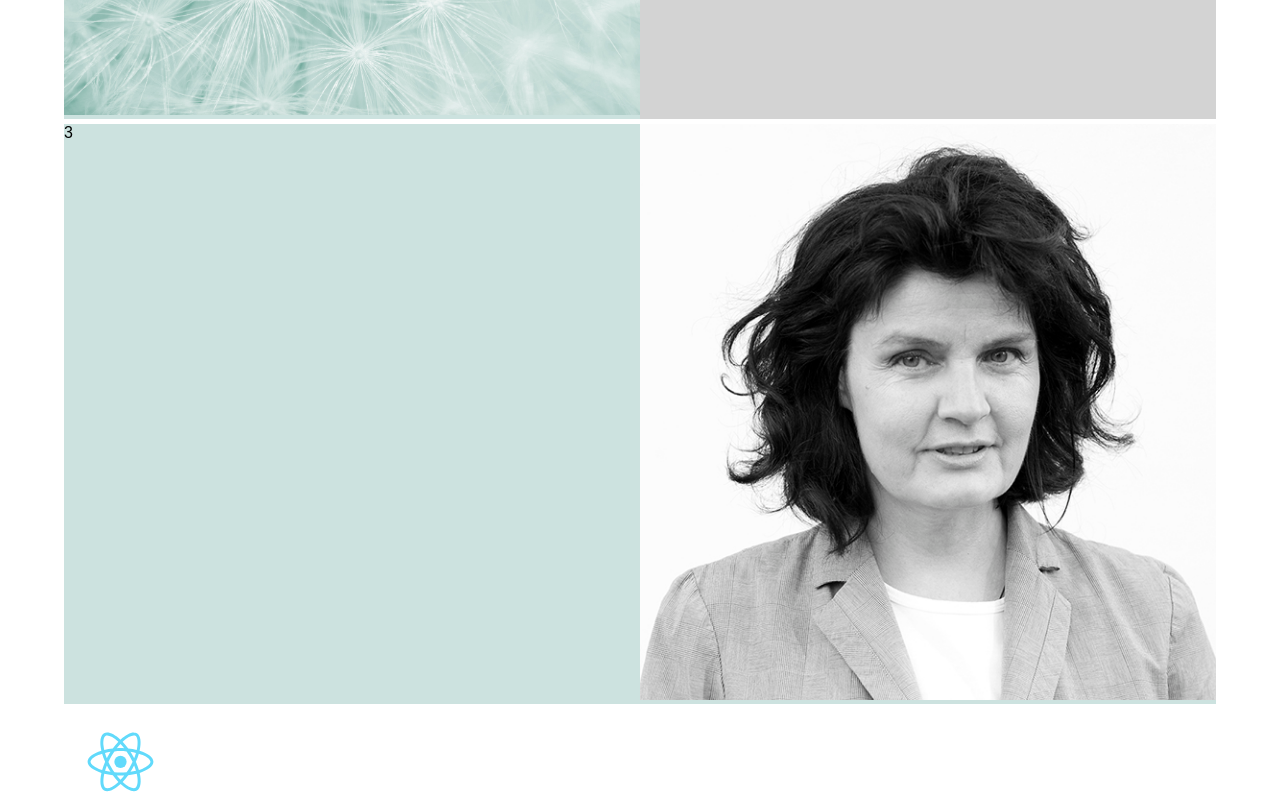
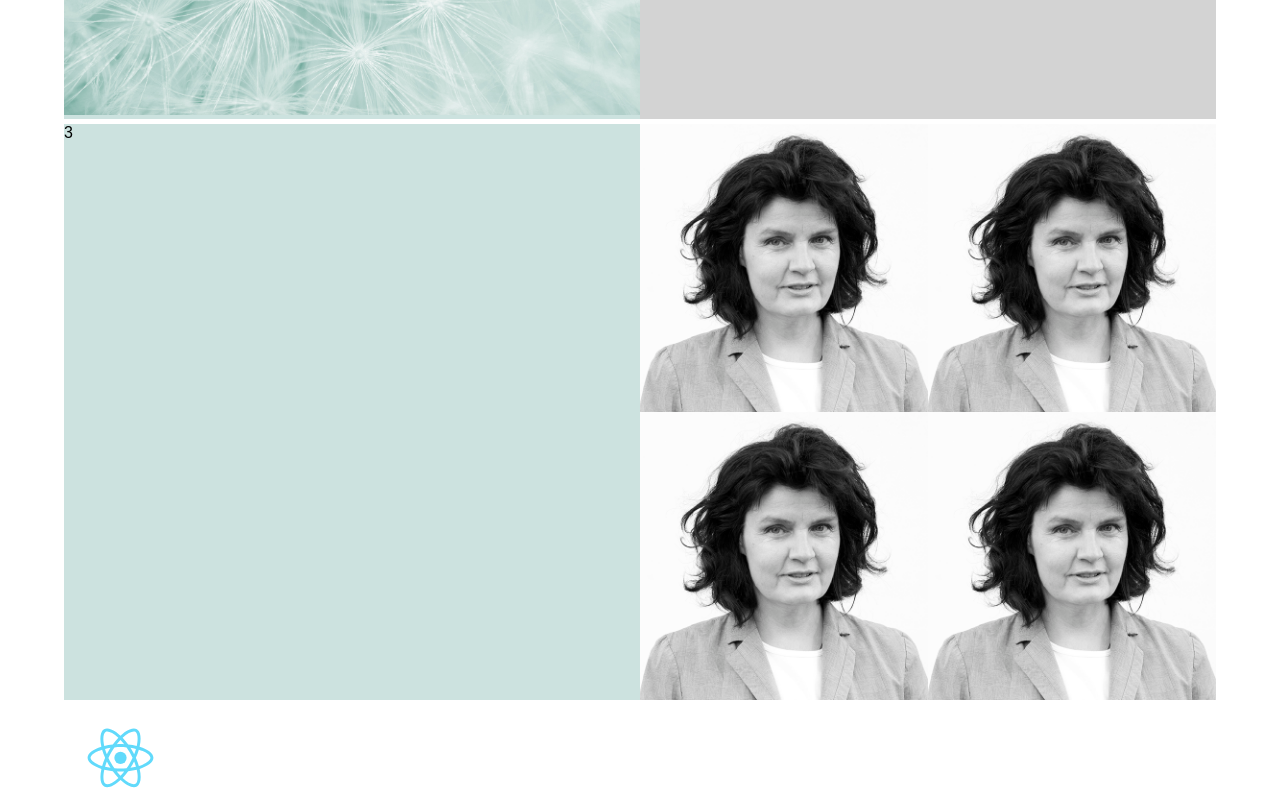
Before and after one commit to crazylittlepolka/portfolio, a React (Create React App) app: page / in a window 1280 px wide. Shown: the part 640-1446 px from the top of the page. Built offline with nearby package versions, Linux system fonts and the light colour scheme.

Commit message:
Function createCollage added to App.js

```diff
--- a/src/App.css
+++ b/src/App.css
@@ -67,7 +67,13 @@
 
 }
 
-.item4 {
+.collage {
+  display: grid;
+  grid-template-columns: auto auto;
+}
+
+.collage_item {
+  width: 100%;
 
 }
 
--- a/src/App.js
+++ b/src/App.js
@@ -6,6 +6,16 @@ import wreth from './wreth.png'
 import './App.css';
 
 class App extends Component {
+
+  createCollage = () => {
+    let collage = [];
+
+
+    for (let i=0; i<4; i++){
+      collage.push(<img src={portrait} className="collage_item" alt="portrait photo"/>)
+    }
+    return collage;
+  }
   render() {
     return (
       <div className="App">
@@ -36,13 +46,11 @@ class App extends Component {
           </div>
 
 
-          <div className="layout_box">
-            <img src={portrait} className="item1" alt="portrait photo"/>
+          <div className="layout_box collage">
+            { this.createCollage() }
           </div>
 
         </div>
-
-
 
         <p className="App-intro"></p>
         <img src={logo} className="App-logo" alt="logo" />
```
